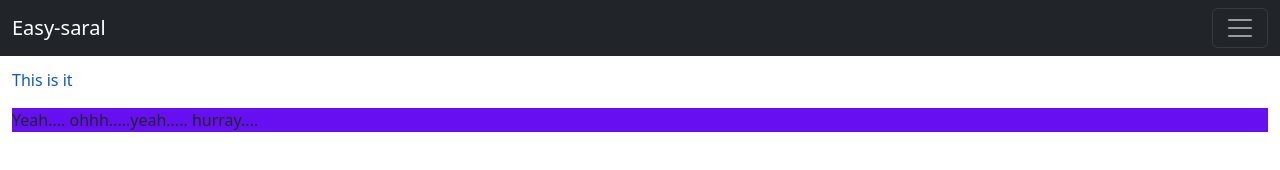
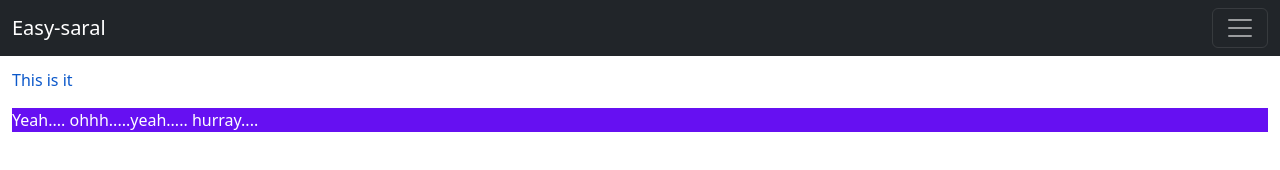
Before and after one commit to easy-saral/class9, a plain HTML site: page index.html in a window 1280 px wide. Drawn offline with nearby package versions, Linux system fonts and the light colour scheme.

Commit message:
Update index.html

```diff
--- a/index.html
+++ b/index.html
@@ -55,7 +55,7 @@
 
 <p style="color:#0b58ca">This is it </p>
 <div style="background-color:#6610f2">
-<p style=" ">Yeah.... ohhh.....yeah..... hurray....</p>
+<p style=" color:white">Yeah.... ohhh.....yeah..... hurray....</p>
 </div>
 
 
```
